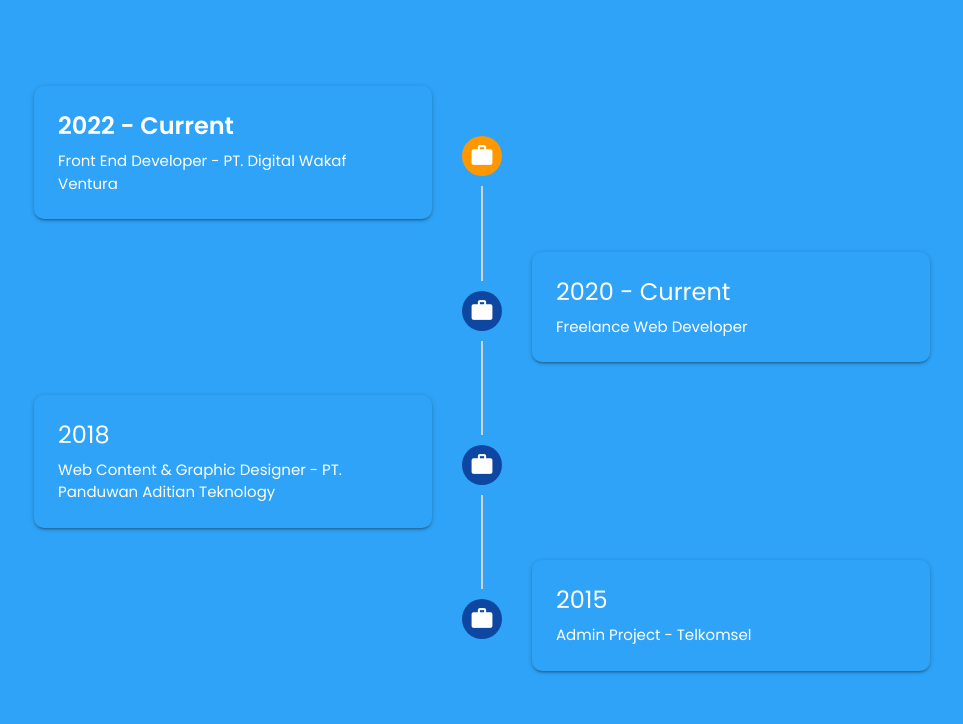
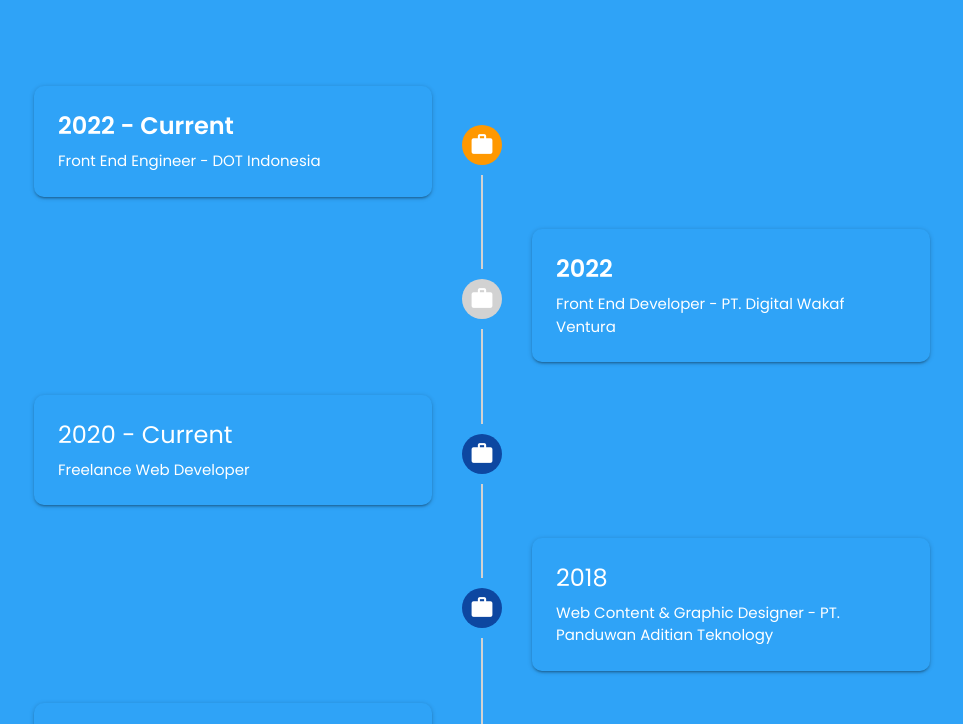
Before and after one commit to dilitambayonk/dilitambayonk.github.io, a plain HTML site: page index.html in a window 1280 px wide. Shown: the part 1240-1964 px from the top of the page, without its empty margins (158-1121 px from the left). Drawn offline with nearby package versions, Linux system fonts and the light colour scheme.

Commit message:
Update experience

```diff
--- a/index.html
+++ b/index.html
@@ -125,10 +125,19 @@
 							<div class="waves-effect card timeline-content" data-aos="fade-up" data-aos-duration="800">
 								<div class="card-content">
 									<span class="card-title" style="font-weight: 600">2022 - Current</span>
+									<p>Front End Engineer - DOT Indonesia</p>
+								</div>
+							</div>
+							<div class="timeline-badge orange white-text"><i class="material-icons">work</i></div>
+						</div>
+						<div class="timeline-event">
+							<div class="waves-effect card timeline-content" data-aos="fade-up" data-aos-duration="800">
+								<div class="card-content">
+									<span class="card-title" style="font-weight: 600">2022</span>
 									<p>Front End Developer - PT. Digital Wakaf Ventura</p>
 								</div>
 							</div>
-							<div class="timeline-badge orange white-text"><i class="material-icons">work</i></div>
+							<div class="timeline-badge white-text"><i class="material-icons">work</i></div>
 						</div>
 						<div class="timeline-event">
 							<div class="waves-effect card timeline-content" data-aos="fade-up" data-aos-duration="800">
```
